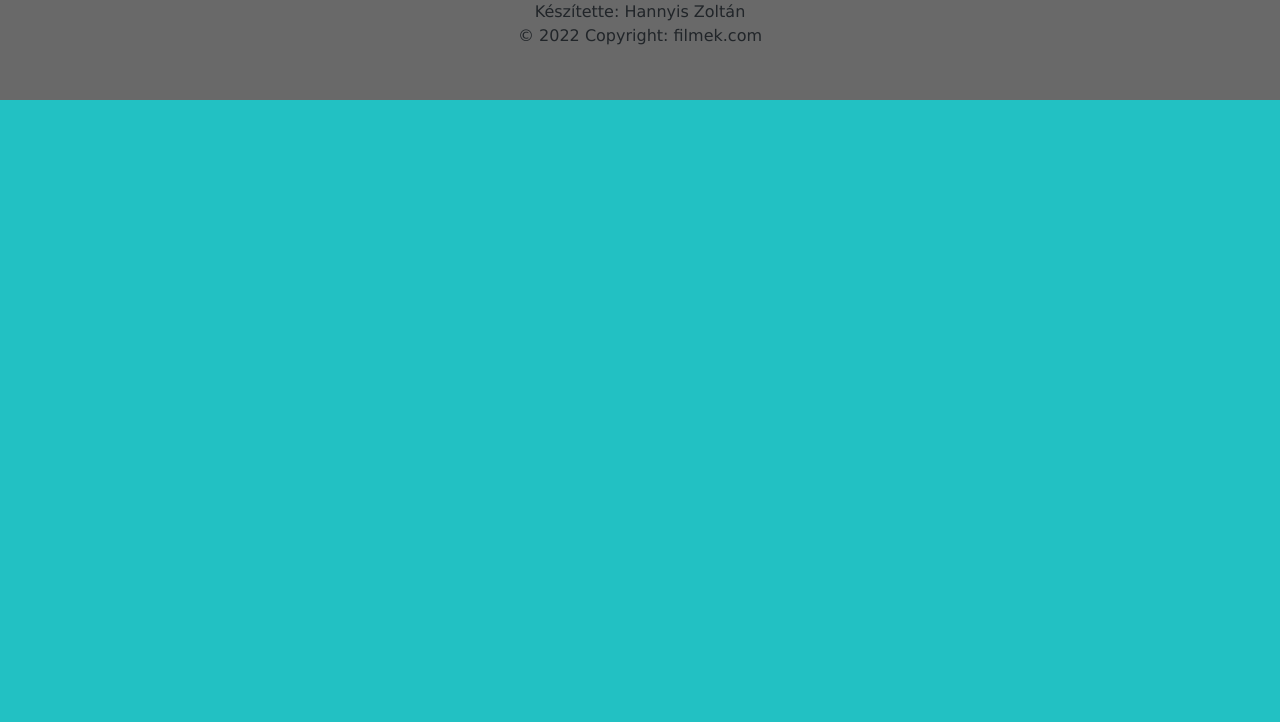
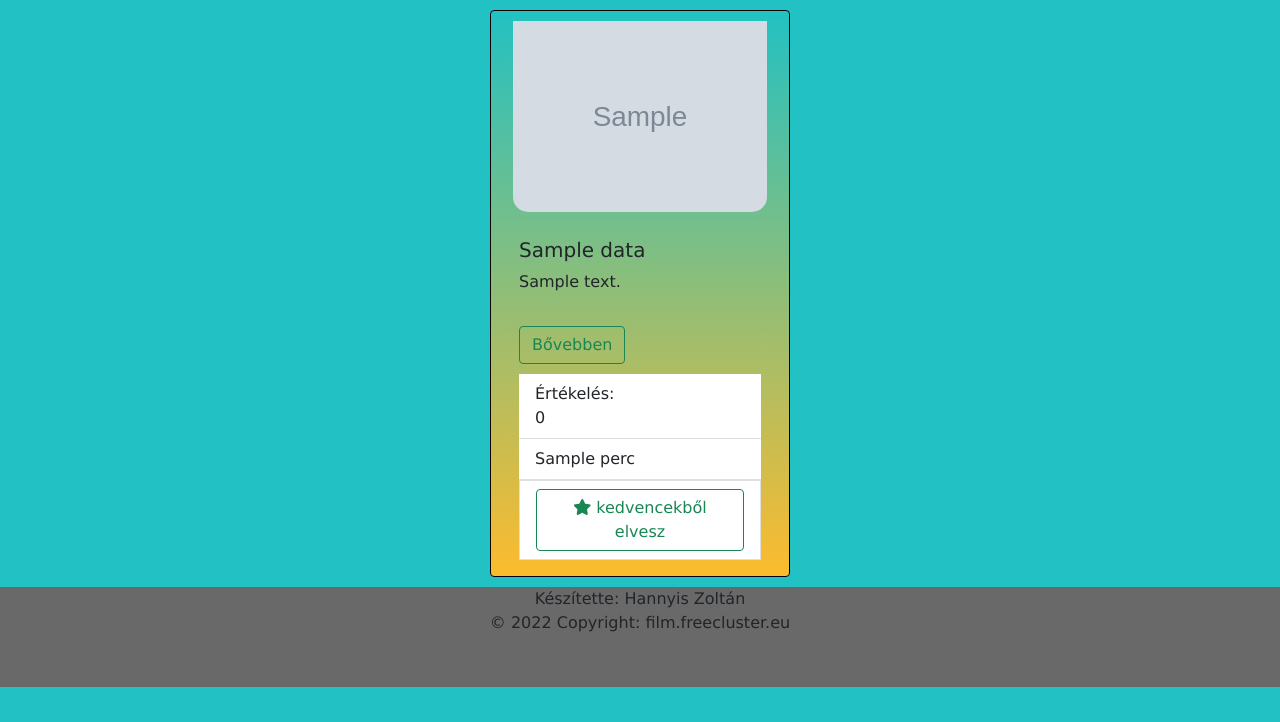
Before and after one commit to hannyiszoltan/zarodolgozat, a PHP site: page /main_page.php in a window 1280 px wide. Shown: the part 78-800 px from the top of the page. Run offline with PHP 8.4, Linux system fonts and the light colour scheme; the visitor is signed in with stand-in values (Sample User, id 1); tables that the repository leaves empty or names only in its code hold one stand-in row (values such as "Sample post"); grey boxes marked "Sample" are stand-in pictures; data that the repository does not hold is empty; some libraries are stand-ins or nearby versions.

Commit message:
A_kedvencek_minden_funkcioja_hibatlan_es_az_ertekeles_is_hibatlanul_rotyog

```diff
--- a/CSS/main_page.css
+++ b/CSS/main_page.css
@@ -39,9 +39,7 @@ footer{
 #modal-bodyContent{
     display: flex;
 }
-#comments{
-    border-top: 1px solid black;
-}
+
 #modal-contents-description{
     margin-left: 10px !important;
 }
@@ -81,3 +79,13 @@ body{
     margin-right:3px !important;
     font-size: 25px !important
 }
+#comments{
+    border-top: 1px solid black;
+    position: relative;
+    flex: 1 1 auto;
+    padding: 1rem !important;
+}
+#comment{
+    width: 70%;
+    resize: horizontal;
+}
--- a/admin_main_page.php
+++ b/admin_main_page.php
@@ -98,6 +98,10 @@ if($_SESSION["admin"]==1){ ?>
 
             </div>
 
+            <div id="comments"">
+
+            </div>
+
             <!-- Modal footer -->
             <div class="modal-footer">
                 <button type="button" class="btn btn-danger" data-bs-dismiss="modal">Bezárás</button>
@@ -114,7 +118,7 @@ if($_SESSION["admin"]==1){ ?>
 
 <footer id="footer">
 Készítette: Hannyis Zoltán
-   <p>© 2022 Copyright: filmek.com</p>
+   <p>© 2022 Copyright: film.freecluster.eu</p>
 </footer>
 
 </body>
--- a/backend/db_connection.php
+++ b/backend/db_connection.php
@@ -5,12 +5,12 @@ $user="epiz_30949995";
 $pass="yTh2MGo34R";
 $db="epiz_30949995_film";
 
+
 /*
 $host="localhost:3306";
 $user="root";
 $pass="";
 $db="film";
-asd
 */
 
 $conn=mysqli_connect($host, $user, $pass, $db);
--- a/backend/get_favorites.php
+++ b/backend/get_favorites.php
@@ -5,7 +5,7 @@ header("Content-type: Application/json; charset=utf8");
 
 $user_id=$_SESSION["id"];
 
-$favorite_data = "SELECT * FROM `film_data` RIGHT JOIN favorite ON film_id=favorite_film_id WHERE favorite_user_id=$user_id;";
+$favorite_data = "SELECT * FROM film_data RIGHT JOIN favorite ON film_id=favorite_film_id WHERE favorite_user_id=$user_id;";
 
 if (isset($conn)) {
     $data_result = mysqli_query($conn, $favorite_data);
@@ -29,4 +29,4 @@ if (isset($data_result)) {
 
 mysqli_close($conn);
 
-?><?php
+?>
--- a/backend/get_film_data.php
+++ b/backend/get_film_data.php
@@ -10,7 +10,6 @@ $film_data = "SELECT * FROM `film_data` LEFT JOIN favorite ON film_data.film_id=
 if (isset($conn)) {
     $data_result = mysqli_query($conn, $film_data);
 }
-
 
 $film_data_array=array();
 
@@ -28,9 +27,6 @@ if (isset($data_result)) {
     }
 }
 
-
-
-
 mysqli_close($conn);
 
 ?>
--- /dev/null
+++ b/backend/get_review.php
@@ -0,0 +1,30 @@
+<?php
+include "db_connection.php";
+header("Content-type: Application/json; charset=utf8");
+
+
+$review_data = "SELECT review_film_id,AVG(review_value)AS'review_value' FROM review group by review_film_id;";
+
+if (isset($conn)) {
+    $data_result = mysqli_query($conn, $review_data);
+}
+
+$review_data_array=array();
+
+if (isset($data_result)) {
+    if (mysqli_num_rows($data_result) > 0) {
+
+        while($row = mysqli_fetch_assoc($data_result)) {
+            array_push($review_data_array,$row);
+        }
+
+        echo json_encode($review_data_array,JSON_UNESCAPED_UNICODE);
+
+    } else {
+        echo 0;
+    }
+}
+
+mysqli_close($conn);
+
+?>
--- a/backend/get_users.php
+++ b/backend/get_users.php
@@ -7,14 +7,12 @@ if (isset($conn)) {
     $result = mysqli_query($conn, $sql);
 }
 
-
-//echo "<h1>Ez a szöveg is átmegy</h1>";
 $output=array();
 
 if (mysqli_num_rows($result) > 0) {
-    // output data of each row
+
     while($row = mysqli_fetch_assoc($result)) {
-        //echo "id: " . $row["film_cim"]. " - Name: " . $row["film_ev"]. " " . $row["film_kiado_id"]. "<br>";
+
         array_push($output,$row);
     }
 
--- a/backend/login.php
+++ b/backend/login.php
@@ -35,9 +35,11 @@ if (isset($conn)) {
                 $_SESSION["admin"]=$row['users_admin'];
 
                 if ($_SESSION["admin"]==1){
+                    mysqli_close($conn);
                     header("Location: ../admin_main_page.php");
                 }
                 else{
+                    mysqli_close($conn);
                     header("Location: ../main_page.php");
                 }
 
@@ -47,8 +49,10 @@ if (isset($conn)) {
         else
         {
             session_destroy();
+            mysqli_close($conn);
             header("Location: ../main_page.php");
         }
+
     }
 }
 ?>
--- a/backend/post_favorite.php
+++ b/backend/post_favorite.php
@@ -25,7 +25,5 @@ if (isset($conn)) {
             }
         }
 
-
-
 }
 ?>
--- a/javascript/main_page_films.js
+++ b/javascript/main_page_films.js
@@ -1,17 +1,17 @@
 window.onload = function() {
+
     fetch('../backend/get_film_data.php')
-.then(x => x.json())
-.then(y => megjelenit(y));
-}
+        .then(function(response) {
+            return response.json()
+        })
+        .then(function(filmData) {
 
-function megjelenit(filmData){
-
-console.log(filmData);
-
+            //console.log(review)
+            //console.log(filmData);
             var clean = filmData.filter((filmData, index, self) =>
                 index === self.findIndex((t) => (t.save === filmData.save && t.film_title === filmData.film_title)));
 
-console.log(clean);
+            //console.log(clean);
             let sz="";
             let user_id=document.getElementById("userstatus").innerText;
             for (var item of clean) {
@@ -27,7 +27,8 @@ for (var item of clean) {
                 //sz += '</a>';
                 sz += '<button id="film_bovebben' + item.film_id + '" type="button" onclick="modal(\'' + item.film_id + '\',\'' + item.film_title + '\',\'' + item.film_image + '\',\'' + item.film_description + '\');show_comments(\'' + item.film_id + '\')" data-bs-toggle="modal" data-bs-target="#filmCard" name="' + item.film_id + '" class="card-link btn btn-outline-success">' + "Bővebben" + '</button>';
                 sz += '<ul style="padding-top: 10px !important;" class="list-group list-group-flush">';
-            sz += '<li class="list-group-item">Értékelés: ' + item.film_review + ' <div style="display: flex"> </li>';
+                sz += '<li class="list-group-item">Értékelés: <div id="review_'+item.film_id+'"></div><div style="display: flex"> </li>';
+                sz += ' <input name="review_value" type="hidden" id="review_value_'+item.film_id+'" />'
                 sz += '<li class="list-group-item">' + item.film_length + ' perc</li>';
                 sz += '<div id="form_container">';
                 if (item.favorite_user_id!=user_id) {
@@ -44,14 +45,38 @@ for (var item of clean) {
 
                 document.getElementById("tablazat").innerHTML = sz;
 
+            }
+
+            // do stuff with `data`, call second `fetch`
+            return fetch('../backend/get_review.php')
+        })
+        .then(function(response) {
+            return response.json();
+        })
+        .then(function(review) {
+
+            console.log(review);
+            let review_data="";
+            for (var item of review){
+                review_data=item.review_value;
+                document.getElementById("review_"+item.review_film_id).innerText=review_data;
+                document.getElementById("review_value_"+item.review_film_id).value=review_data;
+            }
+
+
+        })
+        .catch(function(error) {
+            console.log('Requestfailed', error)
+        });
+}
 
 
 
-
-}}
+modal=(id,title,image,description)=> {
+    let modal_review_current_value=document.getElementById("review_value_"+id).value;
+    let modal_review_current="modal_review_"+id;
 
 
-modal=(id,title,image,description)=> {
     document.getElementById("modal-fejlec").innerText = title;
     let modal_content ='<div id="modal-contents-image" class="img-fluid row">';
     modal_content += '<img class="modal-image img-fluid" src="../backend/kepek/' + image + '" alt="film_kép">';
@@ -60,14 +85,18 @@ modal=(id,title,image,description)=> {
     modal_content += '<form action="../backend/post_comment.php" method="post">';
     modal_content += '<input type="hidden" id="comment_film_id" name="comment_film_id" value='+id+' >';
     modal_content += '<div id="writeComment" >';
-    modal_content += '<p style="font-weight: bold;border-top: 1px solid rgba(0,0,0,0);">Megjegyzés írása:</p>';
-    modal_content += '<textarea id="comment" name="comment" rows="4" cols="35"> </textarea> <input style="margin-bottom: 30px !important;width: 80px;" type="submit" class="btn btn-outline-success" value="Mentés">';
+    modal_content += '<p style="font-weight: bold;margin-top: 1rem; border-top: 1px solid rgba(0,0,0,0);">Értékelés írása:</p>';
+    modal_content += '<div><input name="review_value" type="number" placeholder="Értékeld a filmet" max="10" min="1"> /10 (egész számot adj meg!)';
+    modal_content += '<p>Össz értékelés alapján: <span id="modal_review_'+id+'"></span> </p> </div> ';
+    modal_content += '<textarea id="comment" name="comment" rows="4" cols="35"> </textarea> <input style="margin-bottom: 30px !important;width: 10ch;" type="submit" class="btn btn-outline-success" value="Mentés">';
     modal_content += '</div>';
     modal_content += '</form>';
-    modal_content += '<div id="comments"></div>';
 
     document.getElementById("modal-bodyContent").innerHTML = modal_content;
+    document.getElementById(modal_review_current).innerText = modal_review_current_value;
+
 }
+
 
 
 function preview() {
@@ -91,20 +120,23 @@ function comment_onModal(commentData){
     let comment="";
     let admin=document.getElementById("adminstatus").innerText;
     console.log(commentData);
+    if (commentData==0){
+        comment+="Írj véleményt a filmről!";
+    }
+    else {
+        for (let item of commentData) {
+            comment += '<h1>' + item.users_name + '</h1>';
+            comment += '<span>' + item.review_content + '</span>';
 
-    for (let item of commentData){
-        comment+='<h1>'+item.users_name+'</h1>';
-        comment+='<span>'+item.review_content+'</span>';
-
-        if (admin==1){
-            comment+='<form action="../backend/delete_comments.php" method="post">'
-            comment+='<button type="submit" name="id" value="\''+item.review_id+'\'" onclick="delete_comment(\''+item.review_id+'\')">Komment törlése</button>'; //lehet kell a ++
-            comment+='</form>'
+            if (admin == 1) {
+                comment += '<form action="../backend/delete_comments.php" method="post">'
+                comment += '<button type="submit" name="id" value="' + item.review_id + '" onclick="delete_comment(\'' + item.review_id + '\')">Komment törlése</button>'; //lehet kell a ++
+                comment += '</form>'
             }
 
         }
-    document.getElementById("comments").innerHTML=comment;
-}
+
+    }document.getElementById("comments").innerHTML = comment;}
 
 function favorite_star(star_id){
     let stars="stars"
--- a/main_page.php
+++ b/main_page.php
@@ -84,6 +84,10 @@ include "./backend/check_login.php"; ?>
 
             </div>
 
+            <div id="comments"">
+
+            </div>
+
             <!-- Modal footer -->
             <div class="modal-footer">
                 <button type="button" class="btn btn-danger" data-bs-dismiss="modal">Bezárás</button>
@@ -94,13 +98,13 @@ include "./backend/check_login.php"; ?>
 </div>
 
 <div id="adminstatus" style="display: none";><?php echo $_SESSION['admin']; ?></div>
-
+<div id="userstatus" style="display: none";><?php echo $_SESSION['id']; ?></div>
 
 
 
 <footer id="footer">
     Készítette: Hannyis Zoltán
-    <p>© 2022 Copyright: filmek.com</p>
+    <p>© 2022 Copyright: film.freecluster.eu</p>
 </footer>
 </body>
 </html>
```
Also changed, not shown: backend/post_comment.php (+31 -7 lines). Lines whose indentation alone changed are shown as unchanged.
